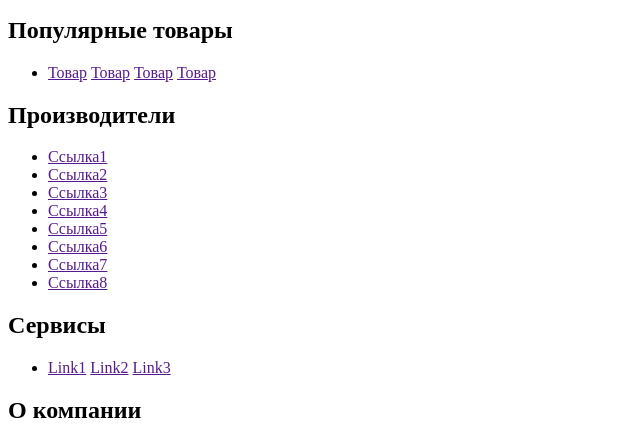
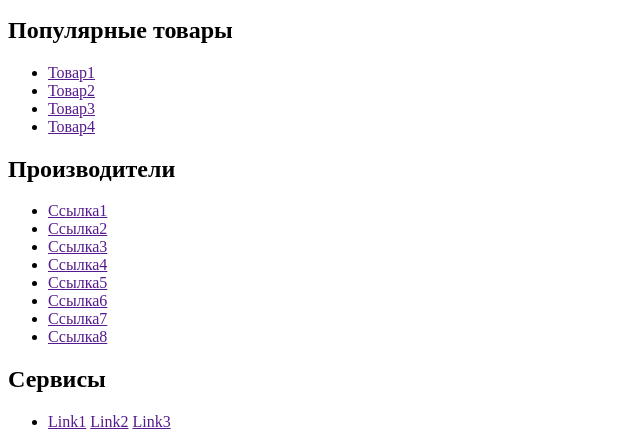
Before and after one commit to khvcool/html-learn, a plain HTML site: page index.html in a window 1280 px wide. Shown: the part 362-800 px from the top of the page, without its empty margins (0-640 px from the left). Drawn offline with Linux system fonts and the light colour scheme.

Commit message:
Изменение ul в топе товаров

```diff
--- a/index.html
+++ b/index.html
@@ -34,13 +34,11 @@
 
         <section class="popular">
             <h2>Популярные товары</h2>
-            <ul>
-                <li>
-                    <a href="">Товар</a>
-                    <a href="">Товар</a>
-                    <a href="">Товар</a>
-                    <a href="">Товар</a>
-                </li>
+            <ul class="top-products">
+                <li><a href="">Товар1</a></li>
+                <li><a href="">Товар2</a></li>
+                <li><a href="">Товар3</a></li>
+                <li><a href="">Товар4</a></li>
             </ul>
         </section>
 
```
